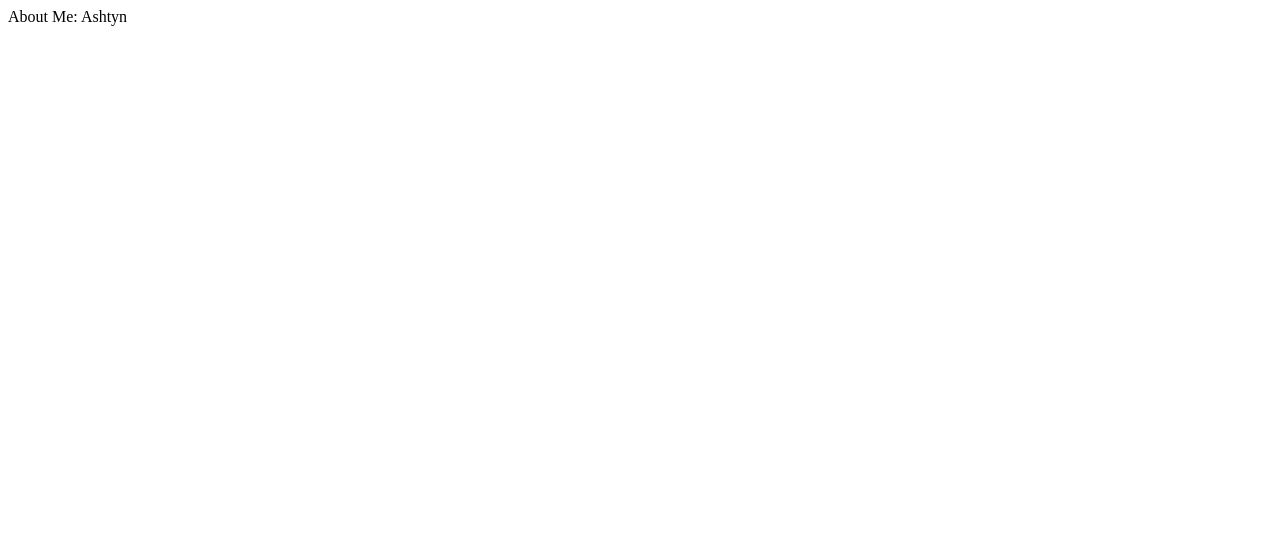
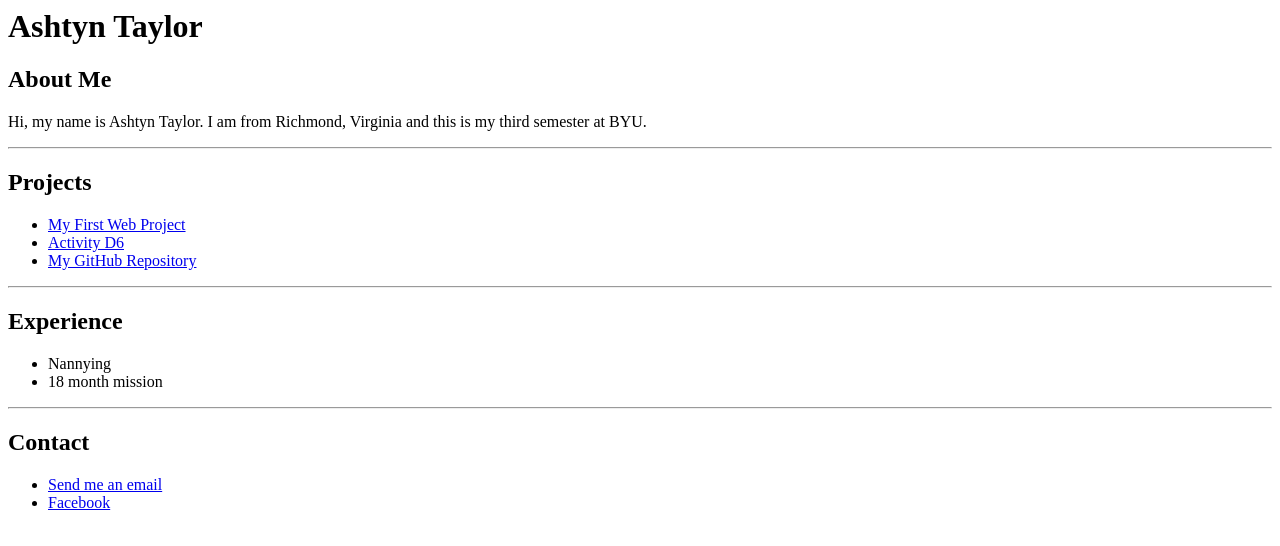
Before and after one commit to ashtyntaylor/portfolio, a plain HTML site: page index.html in a window 1280 px wide. Drawn offline with Linux system fonts and the light colour scheme.

Commit message:
Added About Me details

```diff
--- a/index.html
+++ b/index.html
@@ -3,6 +3,27 @@
 		<title>Portfolio</title>
 	</head>
 	<body>
-		<p>About Me: Ashtyn</p>
+		<h1>Ashtyn Taylor</h1>
+		<h2>About Me</h2>
+		<p>Hi, my name is Ashtyn Taylor.  I am from Richmond, Virginia and this is my third semester at BYU.</p>
+		<hr>
+		<h2>Projects</h2>
+		<ul>
+			<li><a href="http://161.35.138.198/index.html">My First Web Project</a></li>
+			<li><a href="http://161.35.138.198/activityD6.html">Activity D6</a></li>
+			<li><a href="https://github.com/ashtyntaylor">My GitHub Repository</a></li>
+		</ul>
+		<hr>
+		<h2>Experience</h1>
+		<ul>
+			<li>Nannying</li>
+			<li>18 month mission</li>
+		</ul>
+		<hr>
+		<h2>Contact</h2>
+		<ul>
+			<li><a href="mailto:ashtynmtaylor@gmail.com">Send me an email</a></li>
+			<li><a href="https://m.facebook.com/ashtyn.taylor.7777">Facebook</a></li>
+		</ul>
 	</body>
 </html>
```
